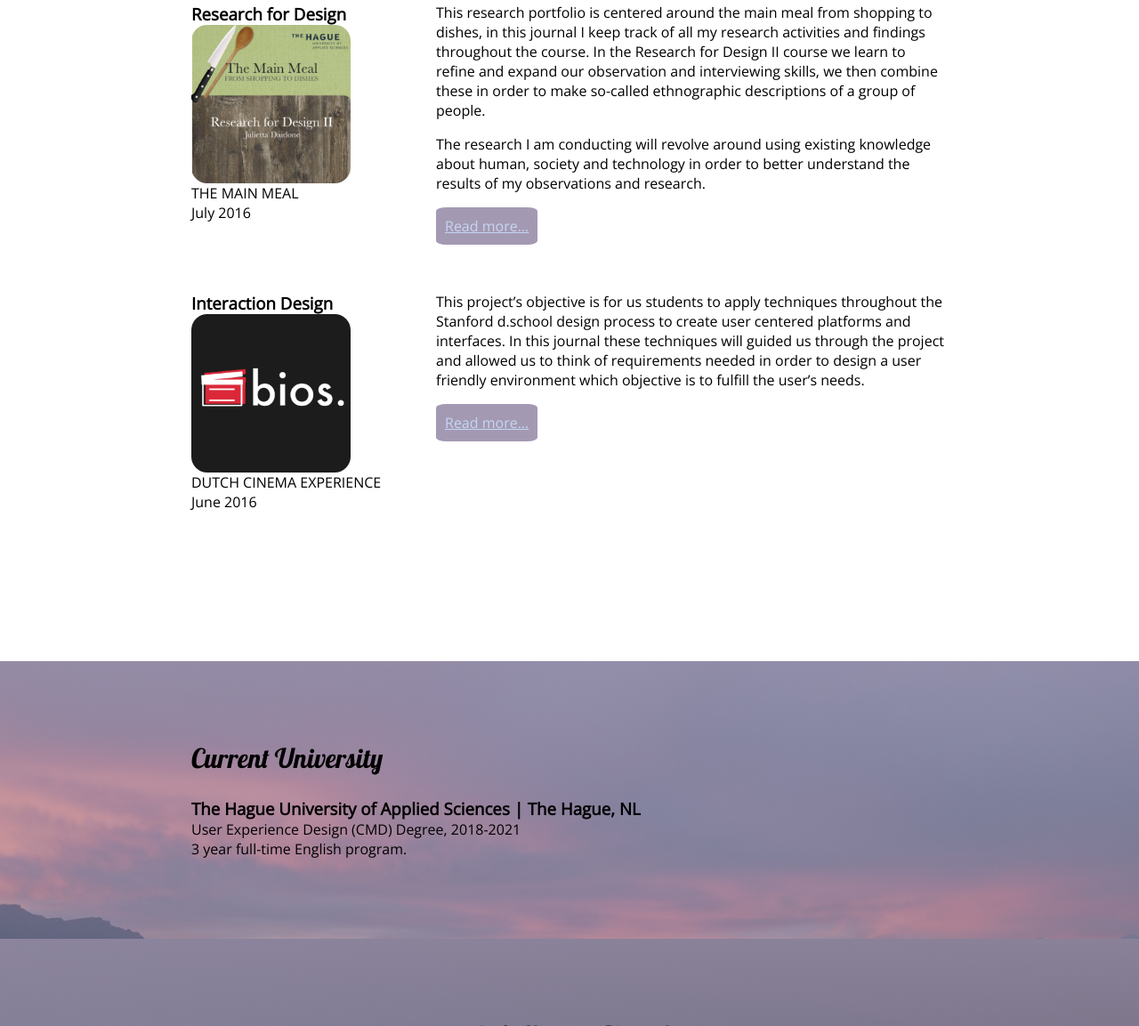
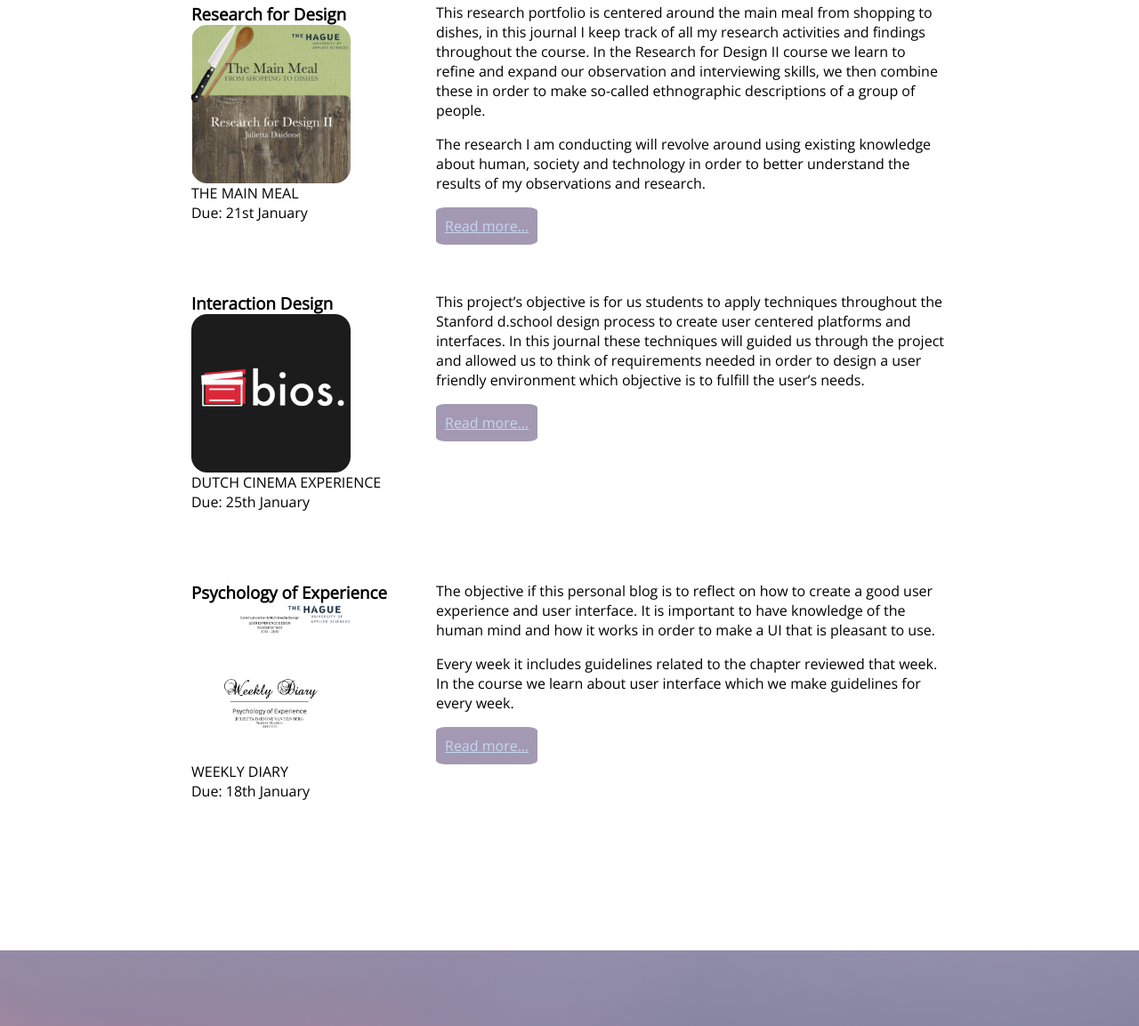
Before and after one commit to UXDSkillslab1718/3-css-essential-training-1-2-resume-files-JuliettaDaidone, a plain HTML site: page CSS Essential Training 2 Coding Challenge/School projects.html in a window 1280 px wide. Shown: the part 955-2108 px from the top of the page at 89% size. Drawn offline with nearby package versions, Linux system fonts and the light colour scheme; a web font is replaced by a local one.

Commit message:
EighthCommit

```diff
--- a/CSS Essential Training 2 Coding Challenge/School projects.html
+++ b/CSS Essential Training 2 Coding Challenge/School projects.html
@@ -49,6 +49,8 @@
             <div class="col-narrow">
               <h3>Bespoke Design</h3>
               <img class="project col-img" src="images/bespoke.png" alt="bespoke">
+              <p class="uppercase">Gift Giving Experience</p>
+              <p>Due: 23rd January</p>
             </div>
 
             <div class="col-wide job-description">
@@ -63,7 +65,7 @@
               <h3>Research for Design</h3>
               <img class="project col-img" src="images/research.png" alt="bespoke">
               <p class="uppercase">The Main Meal</p>
-              <p>July 2016</p>
+              <p>Due: 21st January</p>
             </div>
 
             <div class="col-wide job-description">
@@ -78,13 +80,30 @@
               <h3>Interaction Design</h3>
               <img class="project col-img" src="images/interaction.png" alt="bespoke">
               <p class="uppercase">dutch cinema experience</p>
-              <p>June 2016</p>
+              <p>Due: 25th January</p>
             </div>
 
             <div class="col-wide job-description">
               <p>This project’s objective is for us students to apply techniques throughout the Stanford d.school design process to create user centered platforms and interfaces. In this journal these techniques will guided us through the project and allowed us to think of requirements needed in order to design a user friendly environment which objective is to fulfill the user’s needs.</p>
               <a href="https://docs.google.com/document/d/1QsUTG25kVkACdpOqhTMMSDuz1N6SReSS6XY1s7lcnaY/edit" class="btn">Read more...</a>
             </div>
+
+
+            <!-- Project 4 Details -->
+            <div class="col-narrow">
+              <h3>Psychology of Experience</h3>
+              <img class="project col-img" src="images/psychology.png" alt="bespoke">
+              <p class="uppercase">Weekly Diary</p>
+              <p>Due: 18th January</p>
+            </div>
+
+            <div class="col-wide job-description">
+              <p>The objective if this personal blog is to reflect on how to create a good user experience and user interface. It is important to have knowledge of the human mind and how it works in order to make a UI that is pleasant to use. </p>
+
+			  <p>Every week it includes guidelines related to the chapter reviewed that week. In the course we learn about user interface which we make guidelines for every week. </p>
+              <a href="Weekly Diary.pdf" class="btn" download>Read more...</a>
+            </div>
+
         </section>
 
 
```
Also changed, not shown: CSS Essential Training 2 Coding Challenge/Showcase.html (+8 -2 lines), CSS Essential Training 2 Coding Challenge/images/cat.png (added), CSS Essential Training 2 Coding Challenge/images/psychology.png (added), 4 other files.
